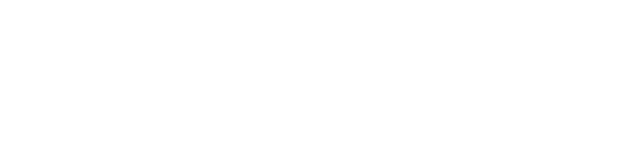
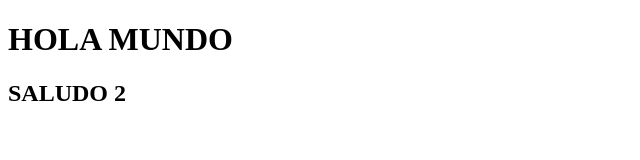
Before and after one commit to IEVN-1002-21000844/intro-git, a plain HTML site: page index.html in a window 1280 px wide. Shown: the whole page, without its empty margins (0-640 px from the left). Drawn offline with Linux system fonts and the light colour scheme.

Commit message:
segundo commit del proyecto

```diff
--- a/index.html
+++ b/index.html
@@ -6,6 +6,7 @@
     <title>Document</title>
 </head>
 <body>
-
+    <h1>HOLA MUNDO</h1>
+    <H2>SALUDO 2</H2>
 </body>
 </html>
```
